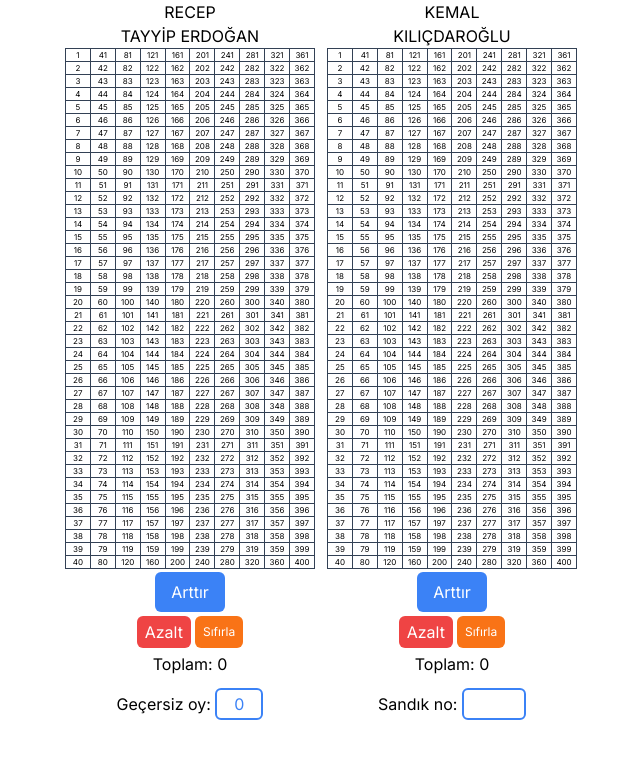
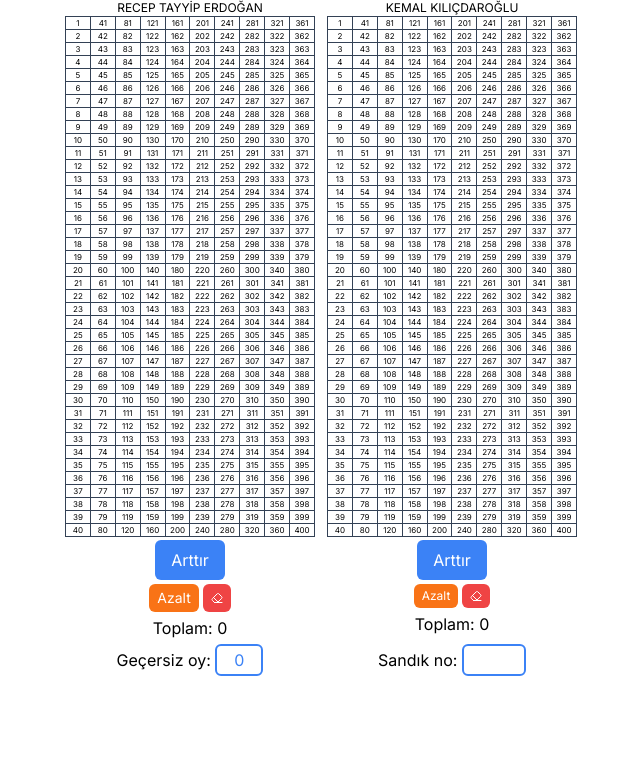
Before and after one commit to ozcanzaferayan/secim-cetele-v3, a Next.js app: page / in a window 1280 px wide. Shown: the top 758 px of the page, without its empty margins (319-959 px from the left). Built offline with nearby package versions, Linux system fonts and the light colour scheme.

Commit message:
ui improvements

```diff
--- a/app/ClientPage.tsx
+++ b/app/ClientPage.tsx
@@ -2,7 +2,7 @@
 import { useEffect, useState } from "react";
 import Cell from "./components/Cell";
 import dynamic from "next/dynamic";
-
+import { Eraser } from "lucide-react";
 function Loading() {
   return <div>Loading</div>;
 }
@@ -90,16 +90,12 @@
 
   return (
     <main className="lg:mx-96">
-      <div className="flex gap-3">
-        <span className="w-full text-center select-none">
-          RECEP
-          <br />
-          TAYYİP ERDOĞAN
+      <div className="flex gap-3 sticky top-0 bg-white">
+        <span className="w-full text-center select-none text-xs">
+          RECEP TAYYİP ERDOĞAN
         </span>
-        <span className="w-full text-center select-none">
-          KEMAL
-          <br />
-          KILIÇDAROĞLU
+        <span className="w-full text-center select-none text-xs">
+          KEMAL KILIÇDAROĞLU
         </span>
       </div>
 
@@ -167,7 +163,7 @@
           </button>
           <div className="flex gap-1">
             <button
-              className="bg-red-500 text-white px-2 py-1 rounded-md select-none"
+              className="bg-orange-500 text-white px-2 py-1 rounded-md select-none text-sm"
               onClick={() => {
                 handleClick({
                   target: {
@@ -180,7 +176,7 @@
               Azalt
             </button>
             <button
-              className="bg-orange-500 text-white px-2 py-1 text-xs rounded-md select-none"
+              className="bg-red-500 text-white px-2 py-1 text-xs rounded-md select-none"
               onClick={() => {
                 const response = confirm(
                   "Recep Tayyip Erdoğan oylarını sıfırlamak istediğinize emin misiniz?"
@@ -194,7 +190,7 @@
                 }
               }}
             >
-              Sıfırla
+              <Eraser color="white" size={12} />
             </button>
           </div>
           <span className="select-none">Toplam: {tayyipVoteCount}</span>
@@ -215,7 +211,7 @@
           </button>
           <div className="flex gap-1">
             <button
-              className="bg-red-500 text-white px-2 py-1 rounded-md select-none"
+              className="bg-orange-500 text-white px-2 py-1 rounded-md select-none text-xs"
               onClick={() => {
                 handleClick({
                   target: {
@@ -228,7 +224,7 @@
               Azalt
             </button>
             <button
-              className="bg-orange-500 text-white px-2 py-1 text-xs rounded-md select-none"
+              className="bg-red-500 text-white px-2 py-1 text-xs rounded-md select-none"
               onClick={() => {
                 const response = confirm(
                   "Kemal Kılıçdaroğlu oylarını sıfırlamak istediğinize emin misiniz?"
@@ -242,14 +238,14 @@
                 }
               }}
             >
-              Sıfırla
+              <Eraser color="white" size={12} />
             </button>
           </div>
           <span className="select-none">Toplam: {kemalVoteCount}</span>
         </div>
       </div>
 
-      <div className="flex gap-3 mt-3">
+      <div className="flex gap-3 mt-1">
         <span className="w-full text-center select-none">
           Geçersiz oy:{" "}
           <input
```
